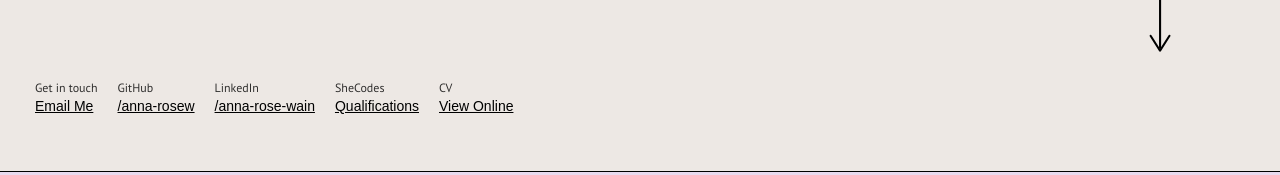
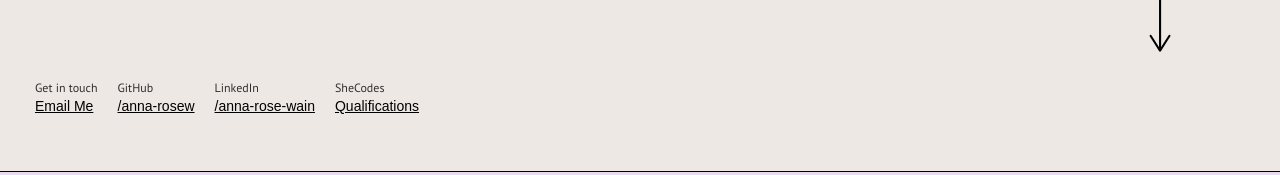
Before and after one commit to anna-rosew/anna-rose-wain, a React (Create React App) app: page / in a window 1280 px wide. Shown: the part 581-756 px from the top of the page. Built offline with nearby package versions, Linux system fonts and the light colour scheme; a web font is replaced by a local one.

Commit message:
Removed cv and tried lottiefiles

```diff
--- a/src/Components/Bio.js
+++ b/src/Components/Bio.js
@@ -1,6 +1,7 @@
 import React, { useState, useEffect } from "react";
 import "../Styles/App.css";
 import "../Styles/Bio.css";
+import { DotLottieReact } from "@lottiefiles/dotlottie-react";
 
 import ContactButton from "../Components/ContactButton";
 
@@ -41,6 +42,7 @@ const Bio = () => {
               <span className="bold">web developer</span>
               <span className="show-gif-on-hover">
                 <img src={internet} alt="Internet icon." />
+                <DotLottieReact src="path/to/animation.lottie" loop autoplay />
               </span>
             </span>
             <span className="line">
--- a/src/Components/LandingScreen.js
+++ b/src/Components/LandingScreen.js
@@ -79,20 +79,6 @@ export default function LandingScreen() {
               </a>
             </div>
           </div>
-          <div className="col-sm-6 col-md">
-            <div className="summary-links">
-              <h2>CV</h2>
-              <a
-                className="summary"
-                href="https://www.dropbox.com/scl/fi/4zxhf8sii29vgpqh33at7/Anna-Rose-Wain-s-CV-2024.pdf?rlkey=bes7qa9wphqf8do7cbb4klf0n&st=30qiwgwj&dl=0"
-                target="_blank"
-                rel="noreferrer"
-                alt="Link to CV"
-              >
-                View Online
-              </a>
-            </div>
-          </div>
         </div>
       </div>
     </div>
```
Also changed, not shown: 1 other file (tests, documents, lock files or other folders).
